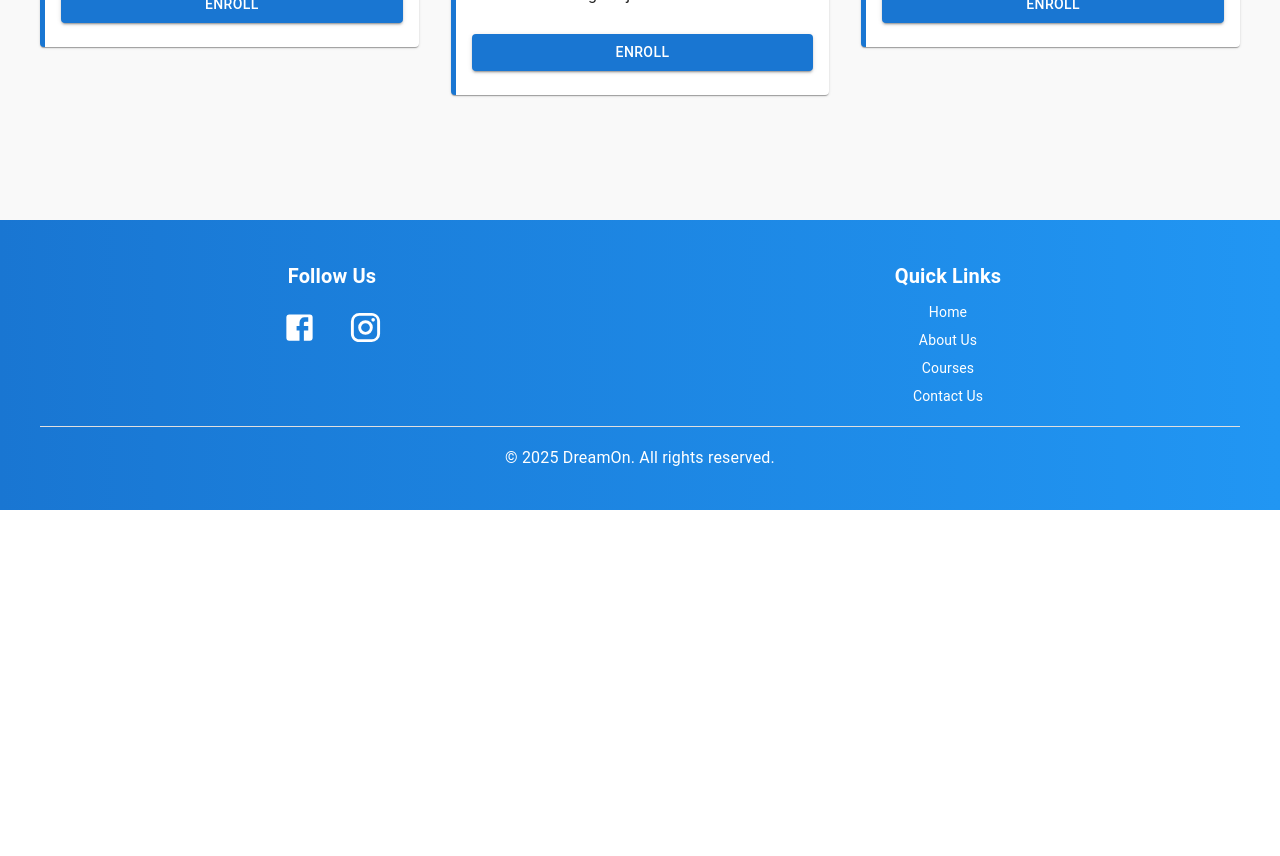
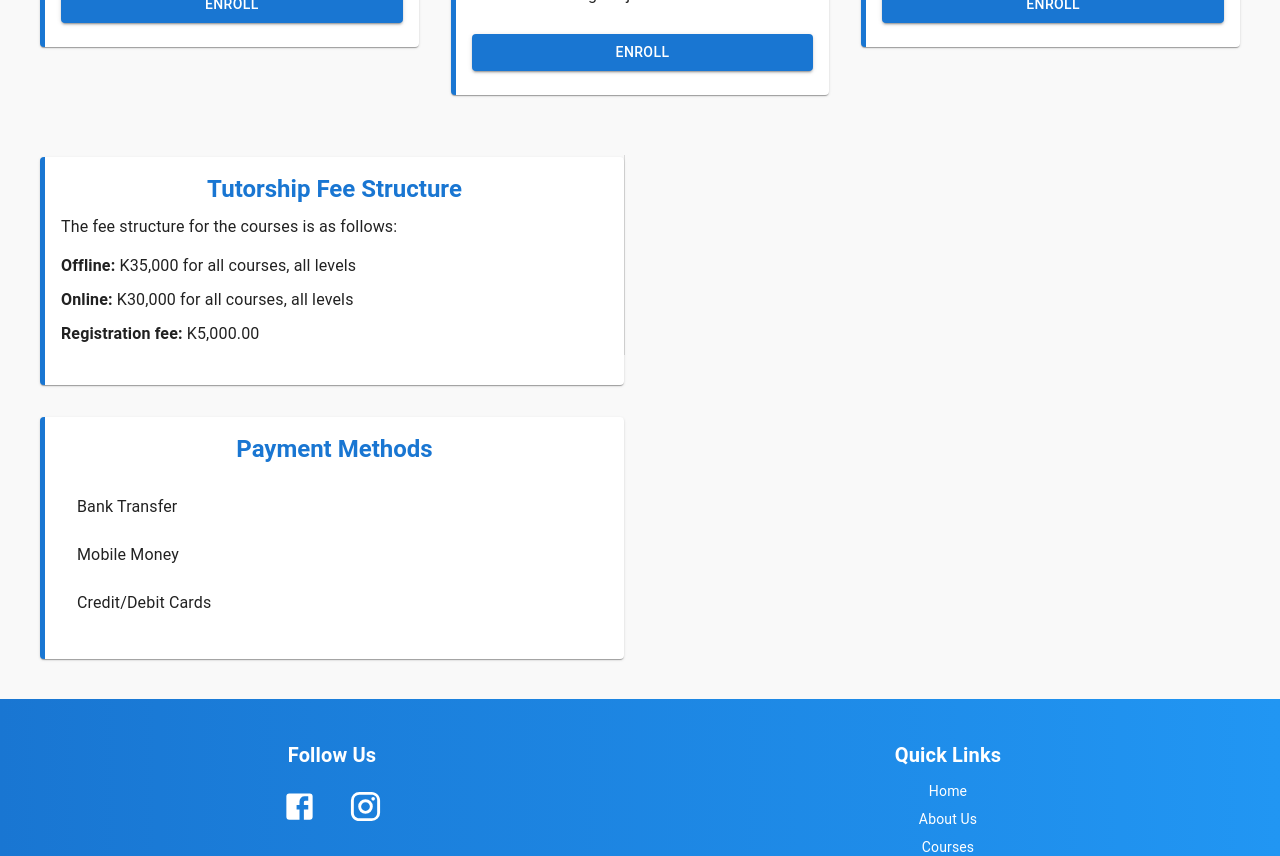
Before and after one commit to WilliamSato77/dreamon, a React (Create React App) app: page /coursedetails/1 in a window 1280 px wide. Shown: the part 580-1436 px from the top of the page. Before the commit the page ends 1090 px from the top, so only its background shows below. Built offline with nearby package versions, Linux system fonts and the light colour scheme.

Commit message:
Added fee structure card and style

```diff
--- a/src/components/coursedetails/Coursedetails.js
+++ b/src/components/coursedetails/Coursedetails.js
@@ -16,6 +16,7 @@ import {
   Select,
   FormControl,
   InputLabel,
+  Divider,
 } from "@mui/material";
 import TextField from "@mui/material/TextField";
 import CloseIcon from "@mui/icons-material/Close";
@@ -158,7 +159,7 @@ function Coursedetails() {
                     fontSize: { xs: "1rem", md: "1.5rem" },
                   }}
                 >
-                  level {level.level}
+                  Level {level.level}
                 </Typography>
                 {activeLevel === level.level ? (
                   <Box
@@ -283,6 +284,90 @@ function Coursedetails() {
           </Grid>
         ))}
       </Grid>
+
+      {/* Tutorship Fee Structure and Payment Methods */}
+      <Grid container spacing={4} sx={{ marginTop: "30px" }}>
+        <Grid item xs={12} sm={6}>
+          <Card
+            sx={{
+              borderLeft: "5px solid #1976d2",
+              transition: "transform 0.3s ease, box-shadow 0.3s ease",
+              "&:hover": {
+                transform: "translateY(-10px)",
+                boxShadow: "0px 10px 15px rgba(0, 0, 0, 0.2)",
+              },
+            }}
+          >
+            <CardContent>
+              <Typography
+                variant="h5"
+                sx={{
+                  fontWeight: "bold",
+                  textAlign: "center",
+                  color: "#1976d2",
+                  fontSize: { xs: "1rem", md: "1.5rem" },
+                  marginBottom: "10px",
+                }}
+              >
+                Tutorship Fee Structure
+              </Typography>
+              <Typography sx={{ marginBottom: "15px" }}>
+                The fee structure for the courses is as follows:
+              </Typography>
+              <Typography sx={{ marginBottom: "10px" }}>
+                <strong>Offline:</strong> K35,000 for all courses, all levels
+              </Typography>
+              <Typography sx={{ marginBottom: "10px" }}>
+                <strong>Online:</strong> K30,000 for all courses, all levels
+              </Typography>
+              <Typography sx={{ marginBottom: "15px" }}>
+                <strong>Registration fee:</strong> K5,000.00
+              </Typography>
+            </CardContent>
+          </Card>
+        </Grid>
+
+        <Divider orientation="vertical" flexItem sx={{ marginTop: "30px", marginBottom: "30px" }} />
+
+        <Grid item xs={12} sm={6}>
+          <Card
+            sx={{
+              borderLeft: "5px solid #1976d2",
+              transition: "transform 0.3s ease, box-shadow 0.3s ease",
+              "&:hover": {
+                transform: "translateY(-10px)",
+                boxShadow: "0px 10px 15px rgba(0, 0, 0, 0.2)",
+              },
+            }}
+          >
+            <CardContent>
+              <Typography
+                variant="h5"
+                sx={{
+                  fontWeight: "bold",
+                  textAlign: "center",
+                  color: "#1976d2",
+                  fontSize: { xs: "1rem", md: "1.5rem" },
+                  marginBottom: "10px",
+                }}
+              >
+                Payment Methods
+              </Typography>
+              <List>
+                <ListItem>
+                  <ListItemText primary="Bank Transfer" />
+                </ListItem>
+                <ListItem>
+                  <ListItemText primary="Mobile Money" />
+                </ListItem>
+                <ListItem>
+                  <ListItemText primary="Credit/Debit Cards" />
+                </ListItem>
+              </List>
+            </CardContent>
+          </Card>
+        </Grid>
+      </Grid>
     </Box>
   );
 }
```
